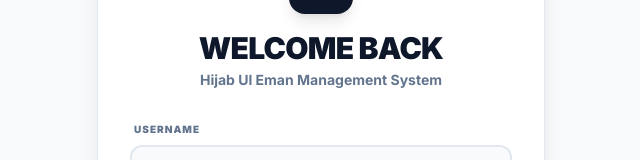
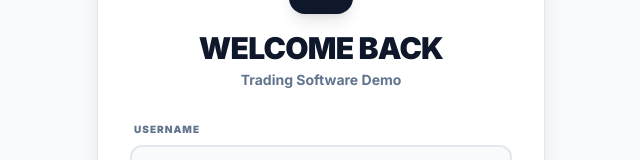
Before and after one commit to ayyanshiraz/trading-software-demo, a Next.js app: page /login in a window 1280 px wide. Shown: the part 223-383 px from the top of the page, without its empty margins (319-959 px from the left). Built offline with nearby package versions, Linux system fonts and the light colour scheme.

Commit message:
trading software demo 2.0

```diff
--- a/src/app/login/page.tsx
+++ b/src/app/login/page.tsx
@@ -14,7 +14,7 @@ export default function LoginPage() {
         <div className="text-center mb-8">
             <div className="w-16 h-16 bg-slate-900 text-white rounded-2xl flex items-center justify-center text-2xl font-black mx-auto mb-4 shadow-lg">TS</div>
             <h1 className="text-3xl font-black text-slate-900 uppercase tracking-tight">Welcome Back</h1>
-            <p className="text-slate-500 font-bold text-sm mt-1">Hijab Ul Eman Management System</p>
+            <p className="text-slate-500 font-bold text-sm mt-1">Trading Software Demo</p>
         </div>
 
         <form action={login} className="space-y-6">
```
